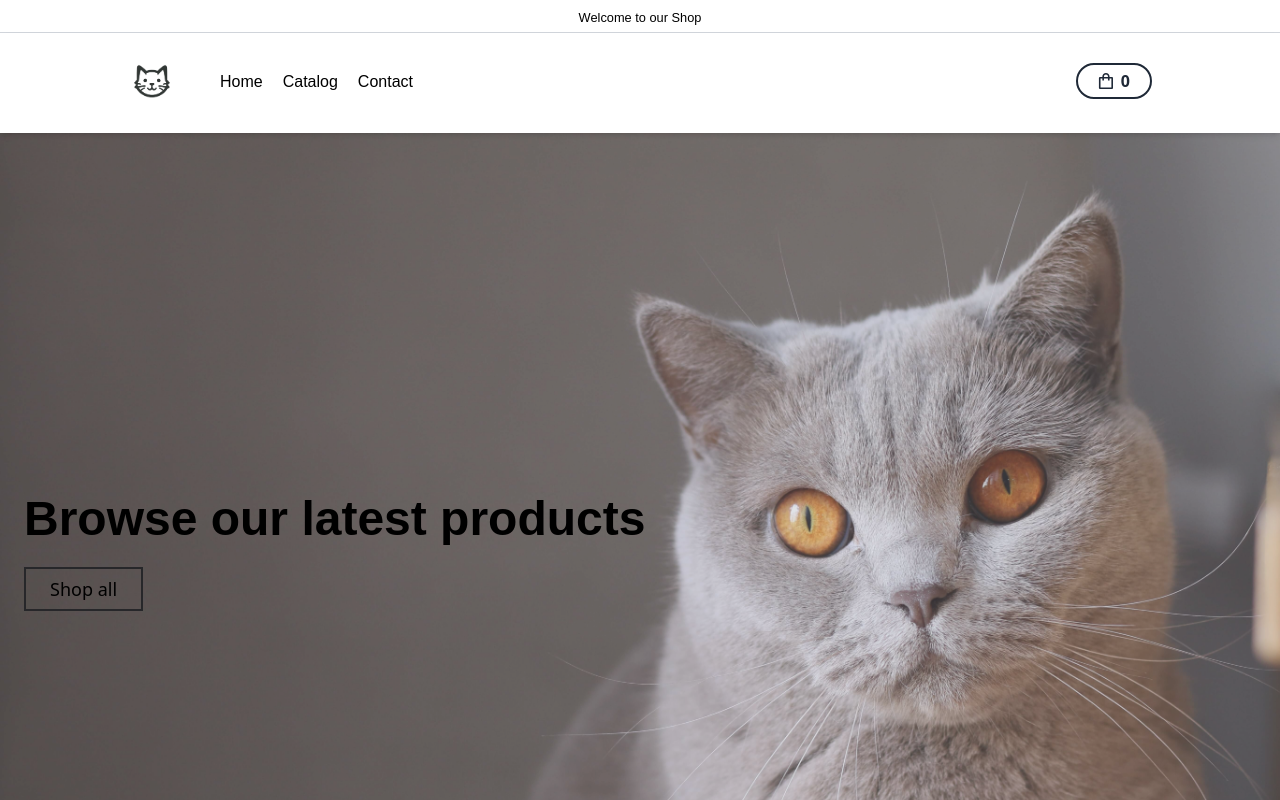
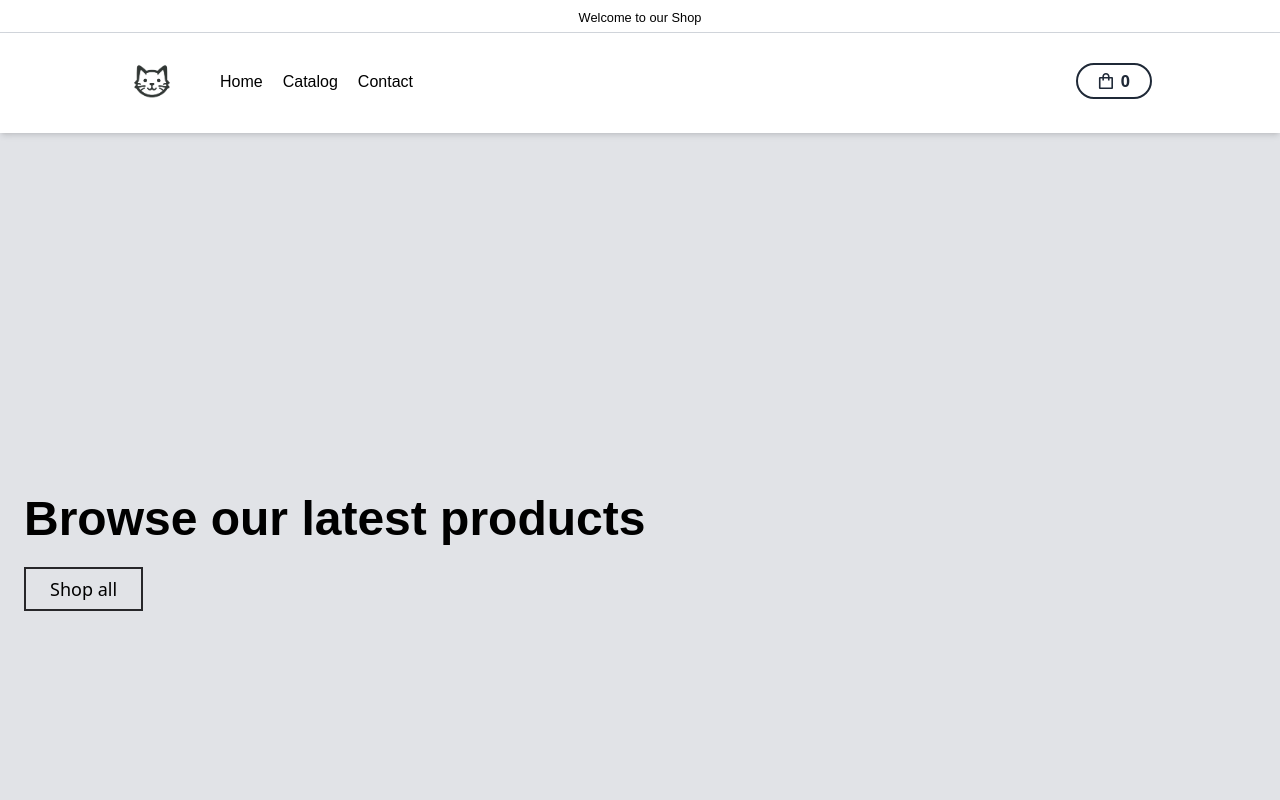
Before and after one commit to sebastiandotdev/merch, a Next.js app: page / in a window 1280 px wide. Shown: the top 800 px of the page. Built offline with nearby package versions, Linux system fonts and the light colour scheme; no server answers; the database is empty; a web font is replaced by a local one.

Commit message:
Remove unnecesary background style

```diff
--- a/tailwind.config.ts
+++ b/tailwind.config.ts
@@ -7,11 +7,7 @@ const config: Config = {
     './app/**/*.{js,ts,jsx,tsx,mdx}',
   ],
   theme: {
-    extend: {
-      backgroundImage: {
-        'hero-pattern': 'url("/background-pet-cat.jpg")',
-      },
-    },
+    extend: {},
     fontFamily: {
       amiko: ['Amiko', 'sans-serif'],
     },
```
